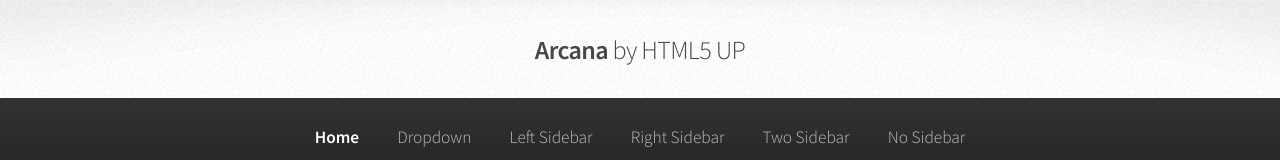
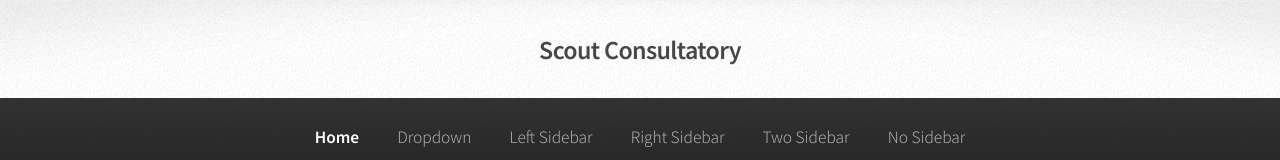
Before and after one commit to BrandonWorobi/Scout-Consultatory, a plain HTML site: page index.html in a window 1280 px wide. Shown: the top 160 px of the page. Drawn offline with Linux system fonts and the light colour scheme.

Commit message:
Added immages

```diff
--- a/index.html
+++ b/index.html
@@ -1,12 +1,7 @@
 <!DOCTYPE HTML>
-<!--
-	Arcana by HTML5 UP
-	html5up.net | @n33co
-	Free for personal and commercial use under the CCA 3.0 license (html5up.net/license)
--->
 <html>
 	<head>
-		<title>Arcana by HTML5 UP</title>
+		<title>Scout Consultatory</title>
 		<meta http-equiv="content-type" content="text/html; charset=utf-8" />
 		<meta name="description" content="" />
 		<meta name="keywords" content="" />
@@ -29,8 +24,7 @@
 			<div id="header">
 
 				<!-- Logo -->
-					<h1><a href="index.html" id="logo">Arcana <em>by HTML5 UP</em></a></h1>
-
+					<h1><a href="index.html" id="logo">Scout Consultatory</a></h1>
 				<!-- Nav -->
 					<nav id="nav">
 						<ul>
```
Also changed, not shown: images/5e20af6695131783d537b09d_Lambda_Web_Stamp_Blue_outline.png (added), images/Part Time Devs Logo Final Files.png (added), images/QARbeardlogo.png (added), images/Scout_Consultatory.png (added), images/fourtwentyfriendly-logo-homepage_1d2a0bed73443fe25c899df94713c46e.png (added), images/linkedIn_PNG32.png (added), 1 other file.
